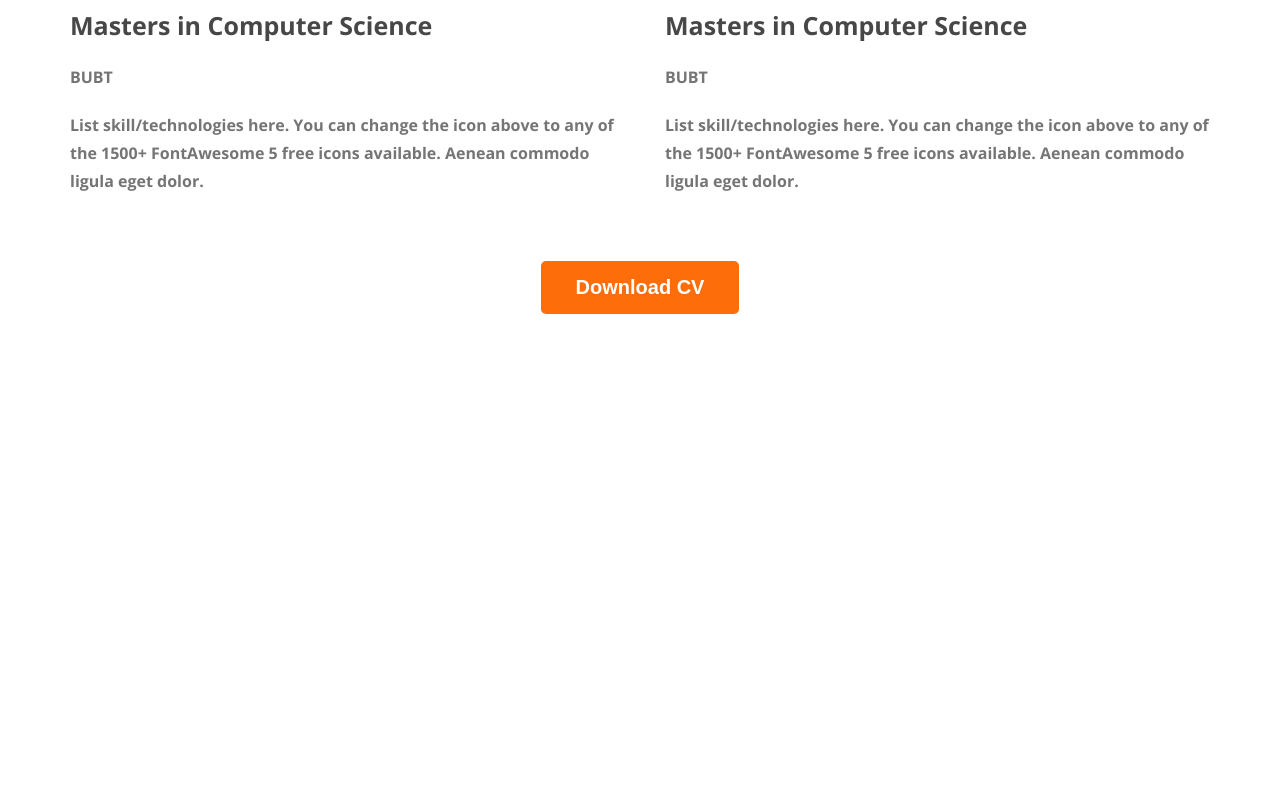
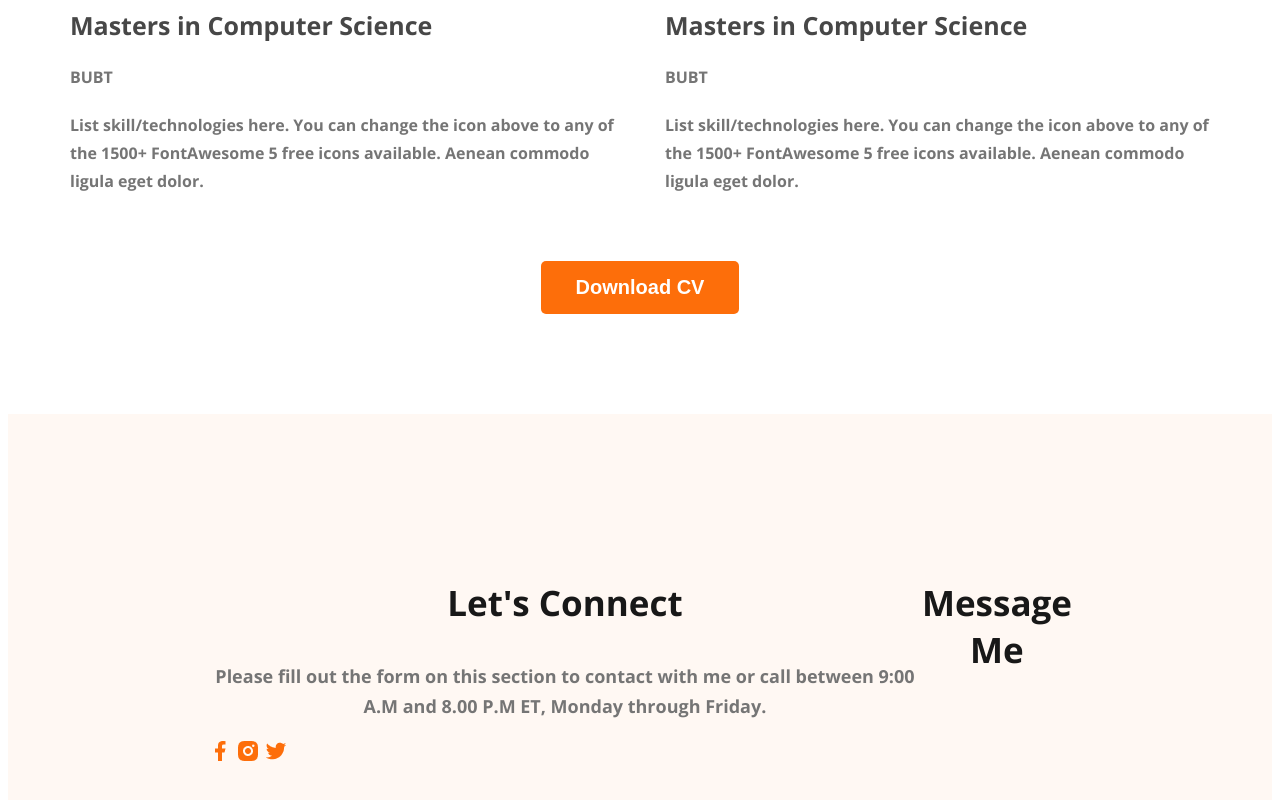
Before and after one commit to sifat-99/Portfolio, a plain HTML site: page index.html in a window 1280 px wide. Shown: the part 3300-4100 px from the top of the page. Before the commit the page ends 3622 px from the top, so only its background shows below. Drawn offline with nearby package versions, Linux system fonts and the light colour scheme.

Commit message:
basic footer

```diff
--- a/index.html
+++ b/index.html
@@ -168,7 +168,19 @@
         </section>
     </main>
     <footer>
+        <div class="footer-coloum">
+            <h3 class="section-title">Let's Connect</h3>
+            <p class="section-description">Please fill out the form on this section to contact with me or call between 9:00 A.M and 8.00 P.M ET, Monday through Friday.</p>
+            <div class="social-links">
+                <a href="https://www.facebook.com/profile.php?id=100070987320961"><img src="./images/icons/facebook.png" alt=""></a>
+                <a href=""><img src="./images/icons/insta.png" alt=""></a>
+                <a href=""><img src="./images/icons/twitter.png" alt=""></a>
+            </div>
+        </div>
+        <div class="footer-coloum">
+            <h3 class="section-title">Message Me</h3>
 
+        </div>
     </footer>
 </body>
 
--- a/portfolio.css
+++ b/portfolio.css
@@ -204,3 +204,11 @@ main section {
     margin-top: 50px;
 
 }
+
+/* footer style */
+footer {
+    display: flex;
+    background: #FFF8F3;
+    padding: 130px 200px;
+    margin-top: 100px;
+}
```
